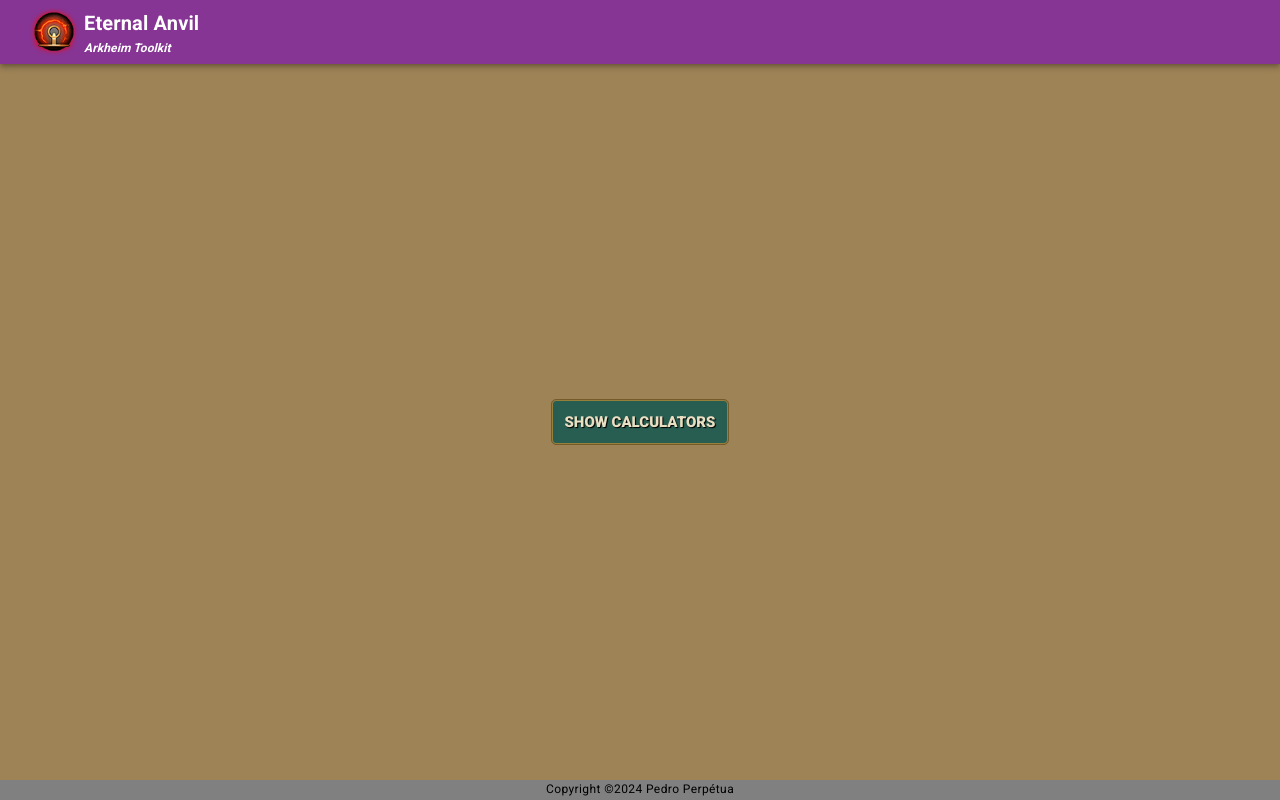
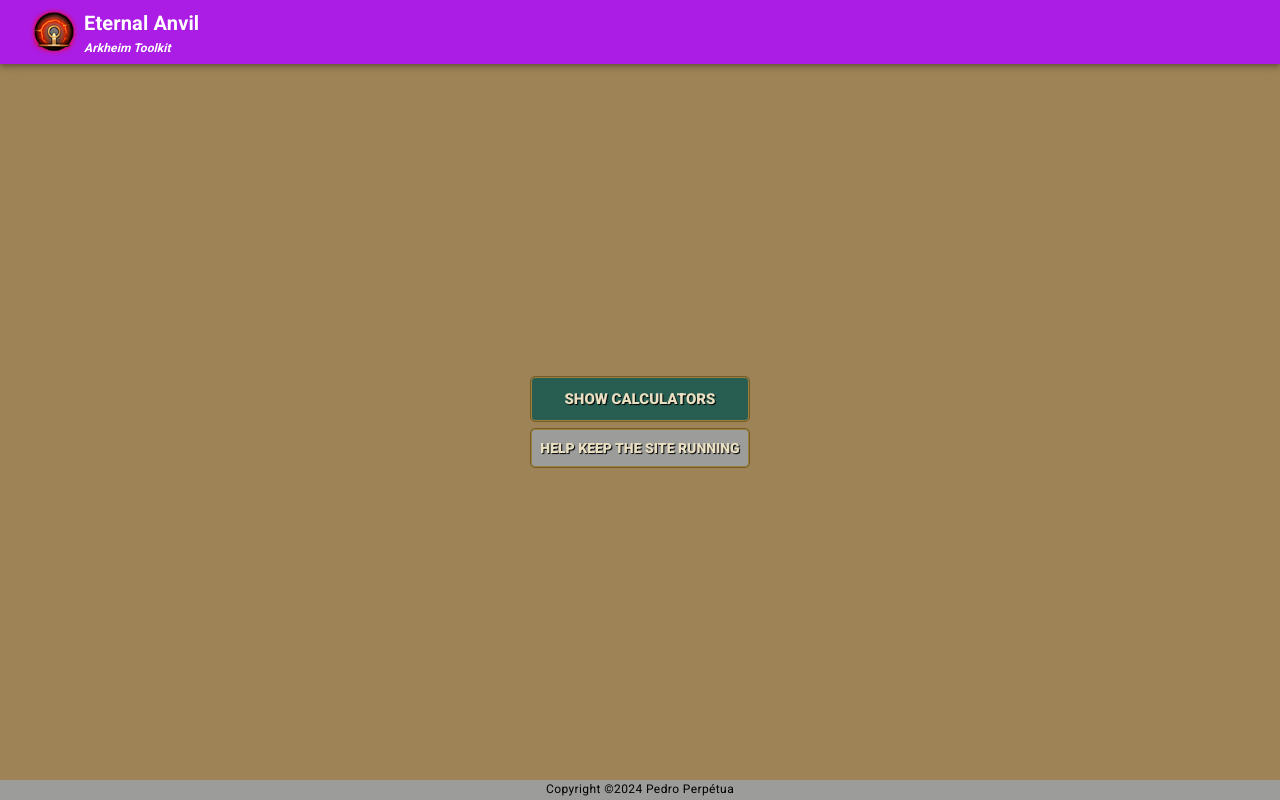
Before and after one commit to PedroPerpetua/eternal-anvil, a React (Vite) app: page / in a window 1280 px wide. Built offline with nearby package versions, Linux system fonts and the light colour scheme.

Commit message:
Added donations

```diff
--- a/src/App.tsx
+++ b/src/App.tsx
@@ -1,13 +1,21 @@
+import { Stack } from '@mui/material';
+
 import CalculatorsOverlay from './components/calculators/CalculatorsOverlay';
 import ShowCalculatorsButton from './components/calculators/ShowCalculatorsButton';
+import Donations from './components/website/Donations';
 import WebsiteLayout from './components/website/WebsiteLayout';
 
 function App() {
   return (
-    <WebsiteLayout>
-      <ShowCalculatorsButton />
+    <>
+      <WebsiteLayout>
+        <Stack spacing={1}>
+          <ShowCalculatorsButton />
+          <Donations />
+        </Stack>
+      </WebsiteLayout>
       <CalculatorsOverlay />
-    </WebsiteLayout>
+    </>
   );
 }
 
--- /dev/null
+++ b/src/components/common/styled/SecondaryGameButton.tsx
@@ -0,0 +1,10 @@
+import { styled } from '@mui/material';
+
+import GameButton from './GameButton';
+
+const SecondaryGameButton = styled(GameButton)(({ theme }) => ({
+  backgroundColor: theme.palette.secondary.main,
+  '&:hover': { backgroundColor: theme.palette.secondary.light },
+}));
+
+export default SecondaryGameButton;
--- /dev/null
+++ b/src/components/website/Donations.tsx
@@ -0,0 +1,55 @@
+import { useState } from 'react';
+import { Box, Modal, Stack, Typography } from '@mui/material';
+
+import SecondaryGameButton from '../common/styled/SecondaryGameButton';
+
+function Donations() {
+  const [open, setOpen] = useState(false);
+
+  return (
+    <>
+      <SecondaryGameButton onClick={() => setOpen(true)}>
+        Help keep the site running
+      </SecondaryGameButton>
+      <Modal open={open} onClose={() => setOpen(false)}>
+        <Box
+          sx={{
+            position: 'absolute',
+            top: '50%',
+            left: '50%',
+            transform: 'translate(-50%, -50%)',
+            backgroundColor: 'white',
+            padding: '25px',
+            borderRadius: '5px',
+            width: 'min(500px, 90vw)',
+            maxHeight: '90dvh',
+            overflowY: 'auto',
+          }}
+        >
+          <Stack>
+            <Typography variant="h6">
+              Thank you for using the Eternal Anvil!
+            </Typography>
+            <Typography>
+              If you wish to help with the website upkeep costs, or show appreciation for my work,
+              you can leave a donation here!
+            </Typography>
+            <Typography variant="subtitle2">
+              Donations are in no way required. Take care of yourself first.
+            </Typography>
+            <iframe
+              id="kofiframe"
+              src="https://ko-fi.com/pedroperpetua/?hidefeed=true&widget=true&embed=true&preview=true"
+              style={{ border: 'none', overflow: 'hidden', marginTop: '10px' }}
+              height="570px"
+              scrolling="no" // Even though deprecated, this works over overflow "hidden"
+              title="pedroperpetua"
+            />
+          </Stack>
+        </Box>
+      </Modal>
+    </>
+  );
+}
+
+export default Donations;
--- a/src/components/website/Footer.tsx
+++ b/src/components/website/Footer.tsx
@@ -6,7 +6,7 @@ function Footer() {
       component="footer"
       sx={{
         width: '100vw',
-        backgroundColor: 'gray',
+        backgroundColor: 'secondary.main',
         display: 'flex',
         alignItems: 'center',
         justifyContent: 'center',
--- a/src/theme.ts
+++ b/src/theme.ts
@@ -20,10 +20,14 @@ export const gameColors = {
 const theme = createTheme({
   palette: {
     primary: {
-      main: '#863594',
+      light: '#BC56E7',
+      main: '#AB1DE4',
+      dark: '#9610BF',
     },
     secondary: {
-      main: '#0076CD',
+      light: '#B0B0B0',
+      main: '#9C9D9A',
+      dark: '#5F605F',
     },
   },
 });
```
